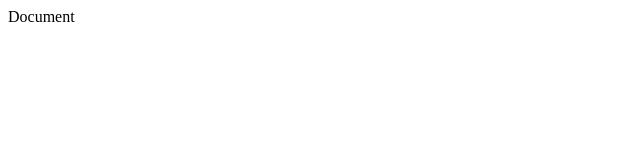
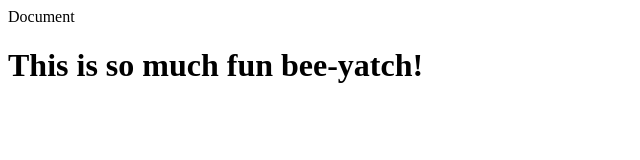
Before and after one commit to mpk9909/prework_test, a plain HTML site: page Index.html in a window 1280 px wide. Shown: the whole page, without its empty margins (0-640 px from the left). Drawn offline with Linux system fonts and the light colour scheme.

Commit message:
new branch commit

```diff
--- a/Index.html
+++ b/Index.html
@@ -7,6 +7,6 @@
     <title>Document</title>
 </head>
 <body>
-
+<h1>This is so much fun bee-yatch!</h1>
 </body>
 </html>
```
